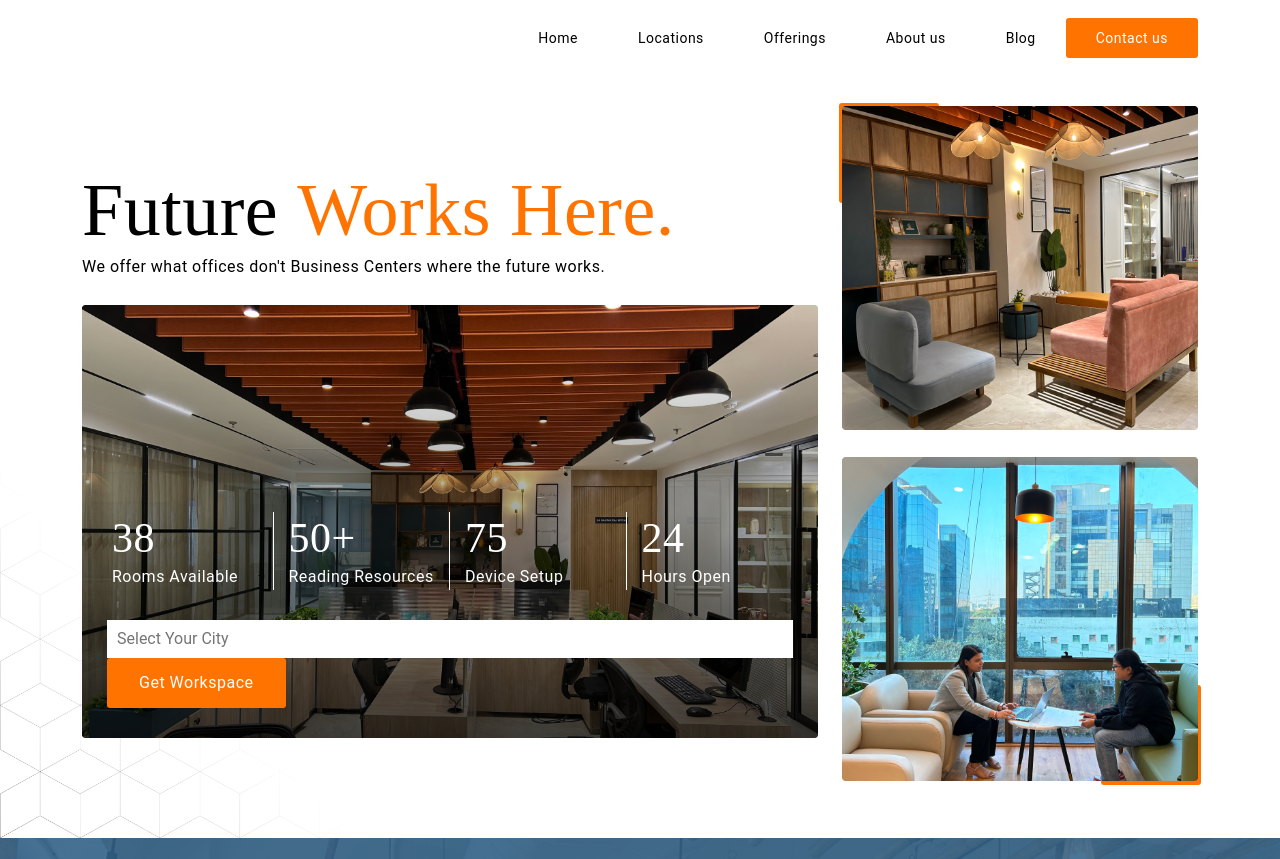
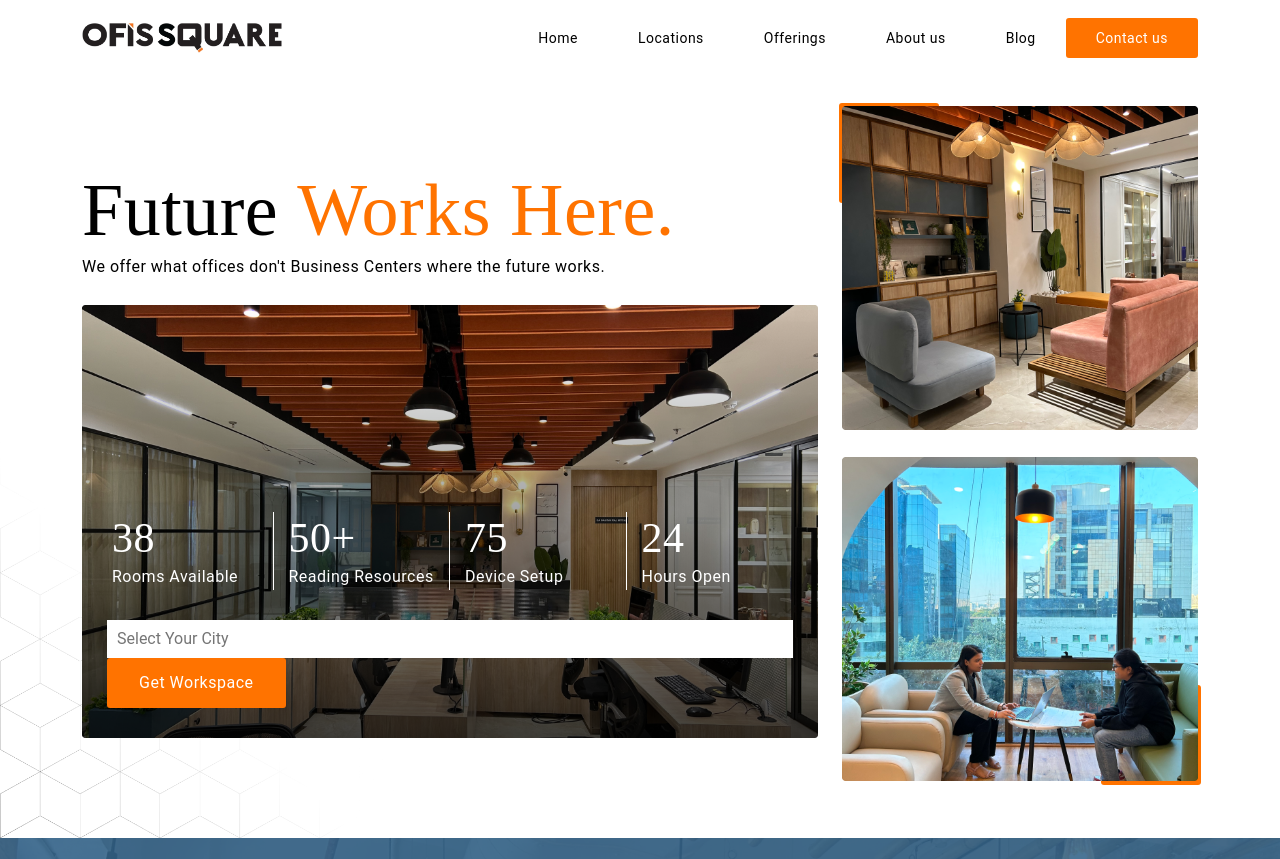
Before and after one commit to Dogra-Lalit/reactlasttest, a React (Create React App) app: page / in a window 1280 px wide. Shown: the top 859 px of the page. Built offline with nearby package versions, Linux system fonts and the light colour scheme; a web font is replaced by a local one.

Commit message:
added logo

```diff
--- a/src/components/navbar.js
+++ b/src/components/navbar.js
@@ -7,7 +7,7 @@ const Navbar = () => {
       <nav className="navbar navbar-expand-sm">
         <div className="container">
           <a className="navbar-brand" href="/">
-            {/* <img src={logo}  alt=""/> */}
+            <img src={logo}  alt=""/>
           </a>
           <button
             className="navbar-toggler"
```
